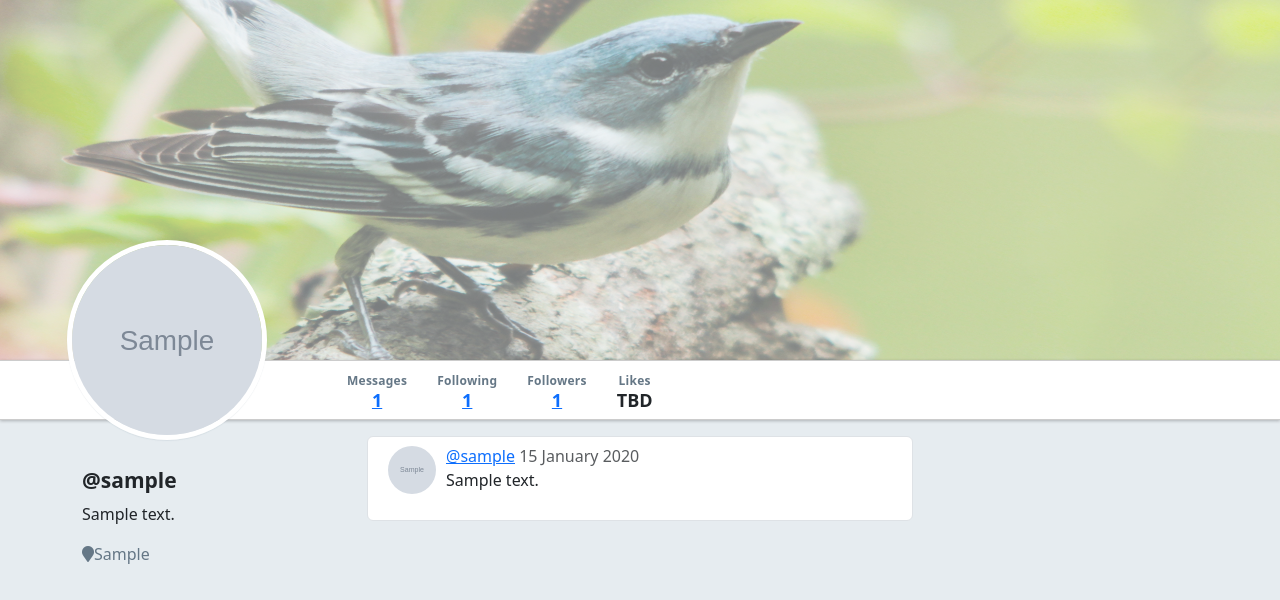
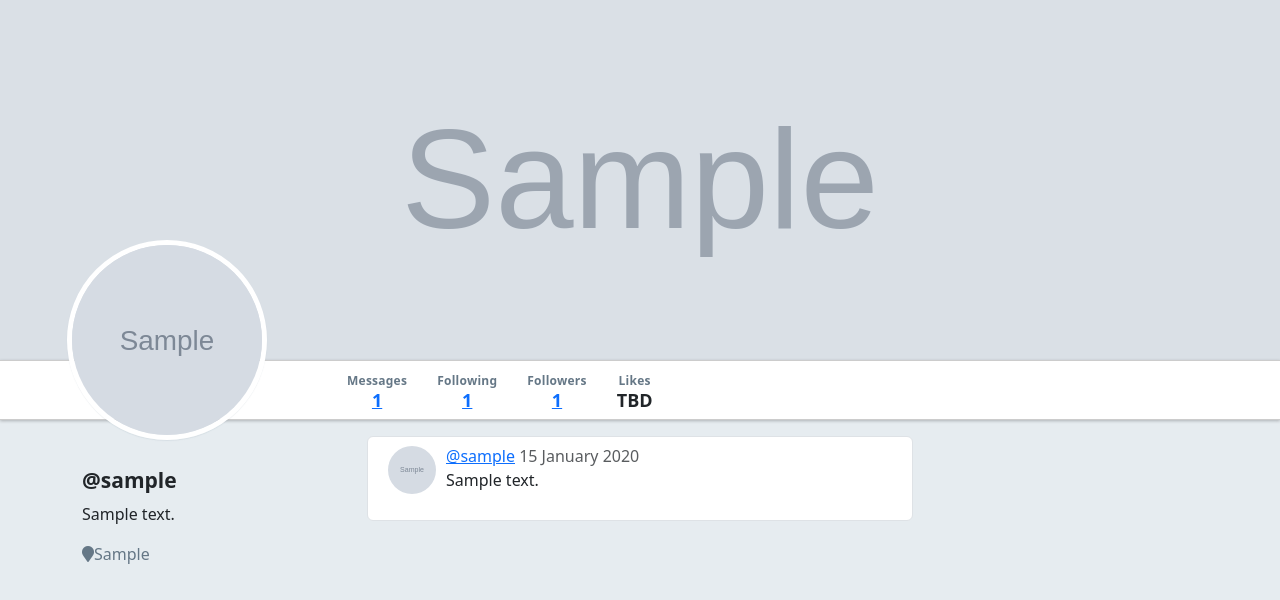
Before and after one commit to ivy1130/SpringboardUnit26, a Flask app: page /users/1 in a window 1280 px wide. Shown: the part 46-646 px from the top of the page. Run offline with Flask 2, Linux system fonts and the light colour scheme; tables that the repository leaves empty hold one stand-in row (values such as "Sample post"); grey boxes marked "Sample" are stand-in pictures; some libraries are stand-ins or nearby versions.

Commit message:
Updated header image to pull from database and fixed image stretching. Added bios to user cards on the followers, following, and list-users pages.

```diff
--- a/static/stylesheets/style.css
+++ b/static/stylesheets/style.css
@@ -213,11 +213,10 @@ nav + .container {
   background-position: top center;
 }
 
-#warbler-hero > img {
+#user-header-image {
   width: 100%;
   height: 100%;
-  opacity: 0.7;
-  background-size: cover;
+  object-fit: cover;
 }
 
 .full-width {
--- a/templates/users/detail.html
+++ b/templates/users/detail.html
@@ -3,7 +3,7 @@
 {% block content %}
 
 <div id="warbler-hero" class="full-width">
-  <img src="/static/images/warbler-hero.jpg" alt="Warbler Hero">
+  <img src="{{user.header_image_url}}" alt="Header Image for {{user.username}}" id="user-header-image">
 </div>
 <img src="{{ user.image_url }}" alt="Image for {{ user.username }}" id="profile-avatar">
 <div class="row full-width">
--- a/templates/users/followers.html
+++ b/templates/users/followers.html
@@ -30,7 +30,7 @@
                 {% endif %}
 
               </div>
-              <p class="card-bio">BIO HERE</p>
+              <p class="card-bio">{{follower.bio}}</p>
             </div>
           </div>
         </div>
--- a/templates/users/following.html
+++ b/templates/users/following.html
@@ -28,7 +28,7 @@
                 {% endif %}
 
               </div>
-              <p class="card-bio">BIO HERE</p>
+              <p class="card-bio">{{followed_user.bio}}</p>
             </div>
           </div>
         </div>
--- a/templates/users/index.html
+++ b/templates/users/index.html
@@ -36,7 +36,7 @@
                     {% endif %}
 
                   </div>
-                  <p class="card-bio">BIO HERE</p>
+                  <p class="card-bio">{{user.bio}}</p>
                 </div>
               </div>
             </div>
```
